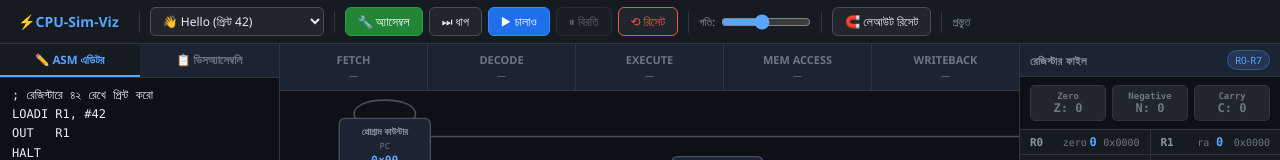
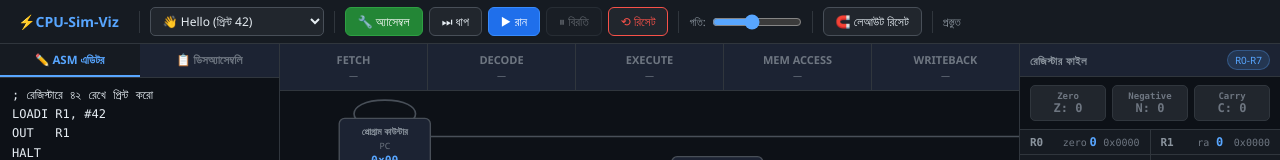
Before and after one commit to AnisurRahmanJU/CPU-Sim-Viz, a plain HTML site: page index.html in a window 1280 px wide. Shown: the top 160 px of the page. Drawn offline with Linux system fonts and the light colour scheme.

Commit message:
Update index.html

```diff
--- a/index.html
+++ b/index.html
@@ -3,7 +3,7 @@
 <head>
 <meta charset="UTF-8">
 <meta name="viewport" content="width=device-width, initial-scale=1.0">
-<title>CPU-Sim-Viz ভিজুয়াল CPU সিমুলেটর</title>
+<title>ভিজুয়াল CPU সিমুলেটর</title>
 <link rel="stylesheet" href="styles.css"
 </head>
 <body>
@@ -17,7 +17,7 @@
   <div class="tb-sep"></div>
   <button id="btnAssemble" class="success" title="কোড অ্যাসেম্বল করুন (F5)">🔧 অ্যাসেম্বল</button>
   <button id="btnStep" title="একটি মাইক্রো-ধাপ এগোন (F10)">⏭ ধাপ</button>
-  <button id="btnRun" class="primary" title="পুরো প্রোগ্রাম চালান (F9)">▶ চালাও</button>
+  <button id="btnRun" class="primary" title="পুরো প্রোগ্রাম চালান (F9)">▶ রান</button>
   <button id="btnPause" title="বিরতি" disabled>⏸ বিরতি</button>
   <button id="btnReset" class="danger" title="রিসেট (F2)">⟲ রিসেট</button>
   <div class="tb-sep"></div>
```
